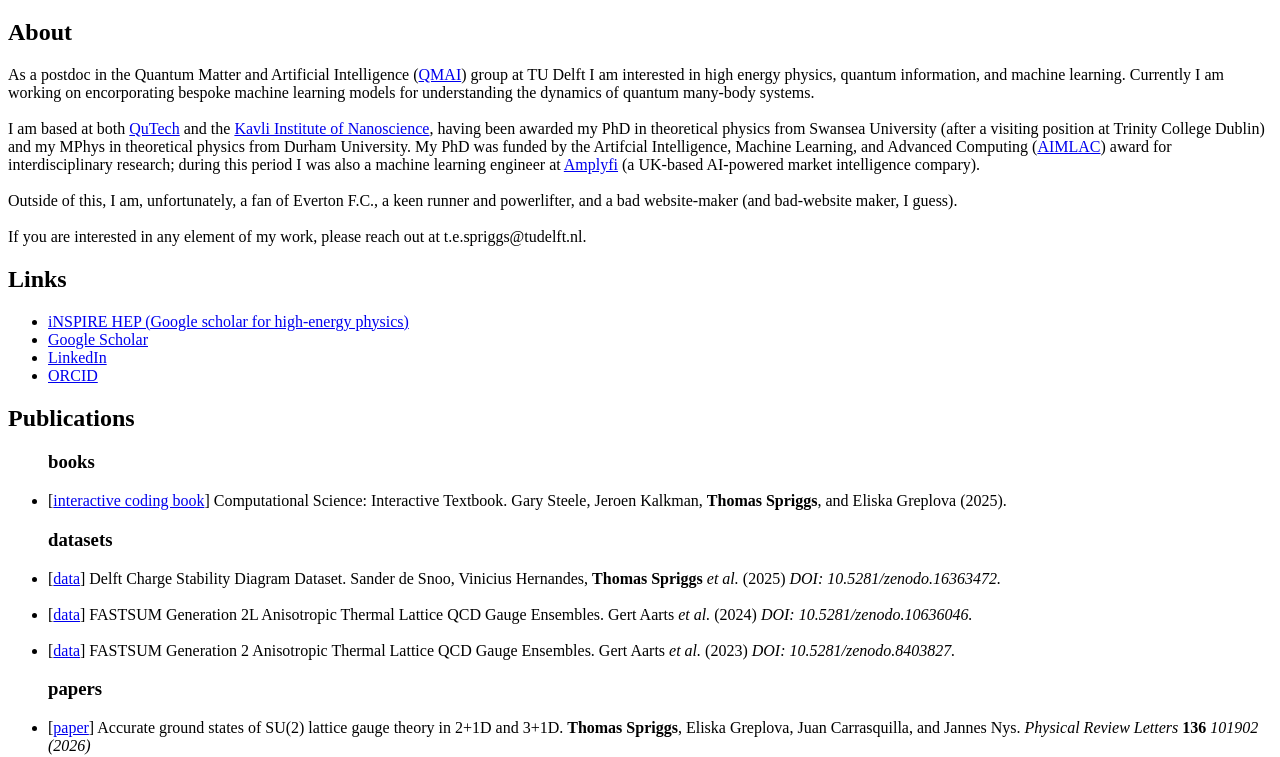
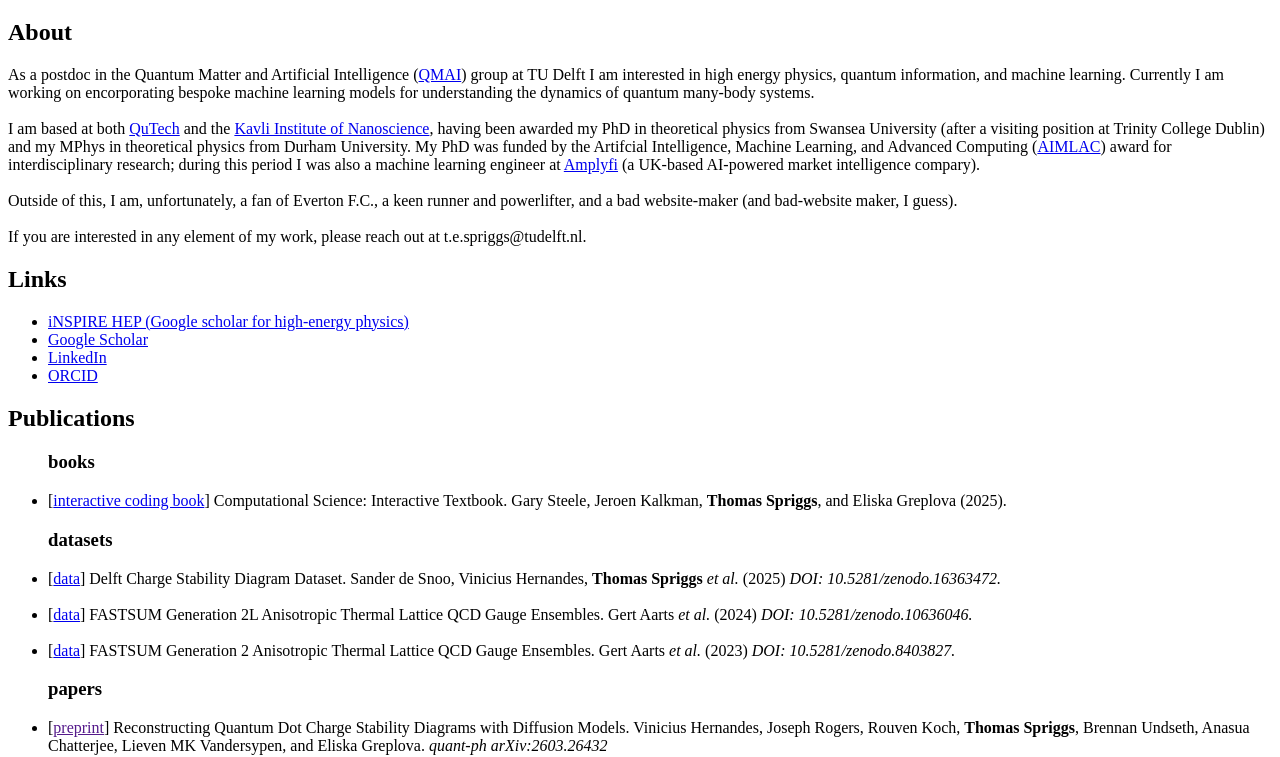
Before and after one commit to thomas-spriggs-codes/thomas-spriggs-codes.github.io, a plain HTML site: page index.html in a window 1280 px wide. Shown: the part 61-818 px from the top of the page. Drawn offline with Linux system fonts and the light colour scheme.

Commit message:
CSD paper added.

```diff
--- a/index.html
+++ b/index.html
@@ -30,6 +30,8 @@
                     <br>
                     <li> [<a href="https://doi.org/10.5281/zenodo.8403827">data</a>] FASTSUM Generation 2 Anisotropic Thermal Lattice QCD Gauge Ensembles. Gert Aarts <i>et al.</i> (2023) <i>DOI: 10.5281/zenodo.8403827.</i> </li>
                 <h3> papers </h3>
+                    <li> [<a href="">preprint</a>] Reconstructing Quantum Dot Charge Stability Diagrams with Diffusion Models. Vinicius Hernandes, Joseph Rogers, Rouven Koch, <b>Thomas Spriggs</b>, Brennan Undseth, Anasua Chatterjee, Lieven MK Vandersypen, and Eliska Greplova. <i> quant-ph arXiv:2603.26432 </i> </li>
+                    <br>
                     <li> [<a href="https://journals.aps.org/prl/abstract/10.1103/wsk2-qcvy">paper</a>] Accurate ground states of SU(2) lattice gauge theory in 2+1D and 3+1D.  <b>Thomas Spriggs</b>, Eliska Greplova, Juan Carrasquilla, and Jannes Nys. <i> Physical Review Letters </i> <b> 136</b> <i>101902 (2026)</i>  </li>
                     <br>
                     <li> [<a href="https://openreview.net/pdf?id=SC8wiE1QS4">abstract</a>] Mode Connectivity in Neural Quantum States. Vinicius Hernandes, <b> Thomas Spriggs </b>, and Eliska Greplova. <i> Northern Lights Deep Learning Conference Abstracts 2026.</i> </li>
```
